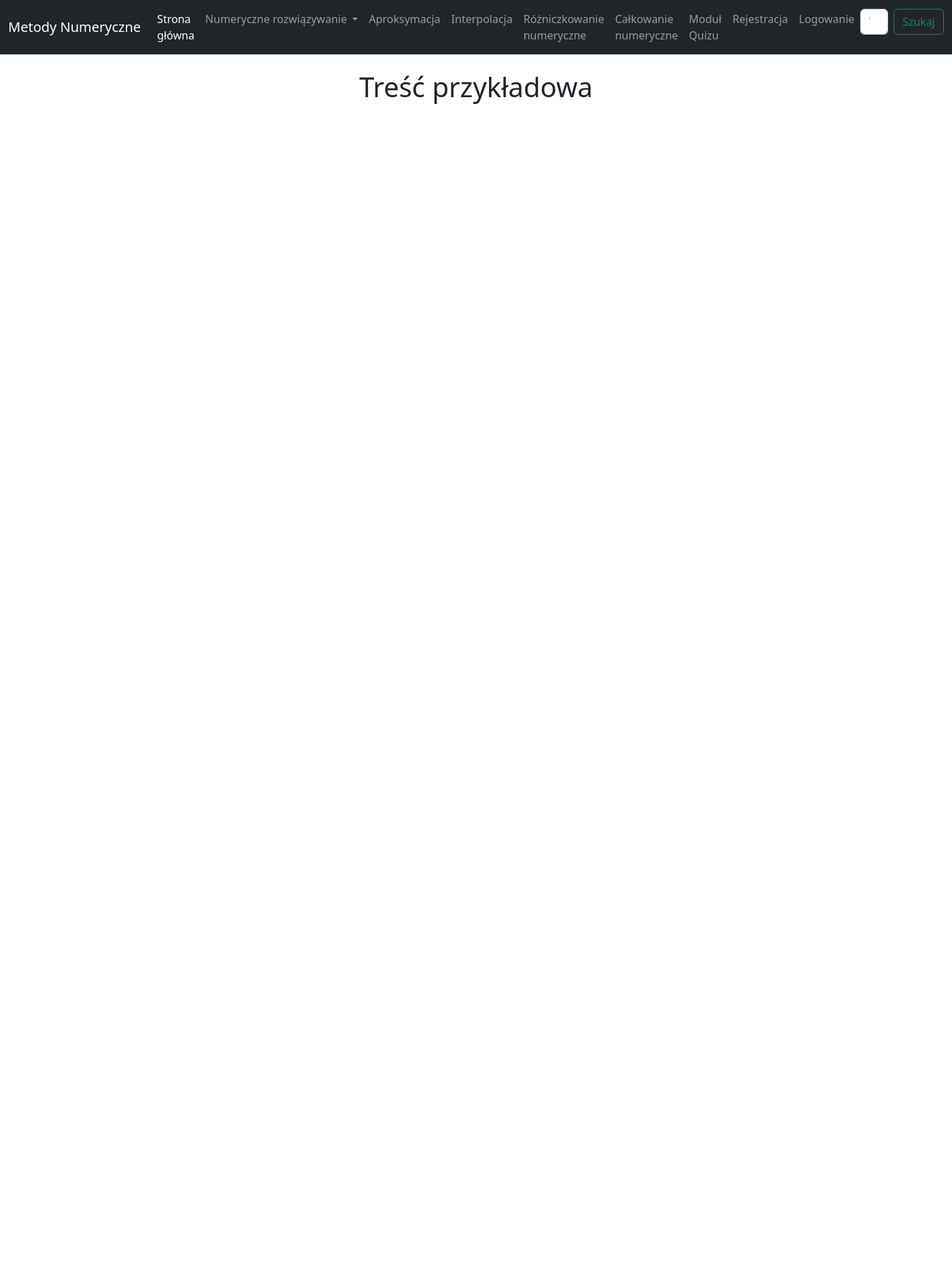
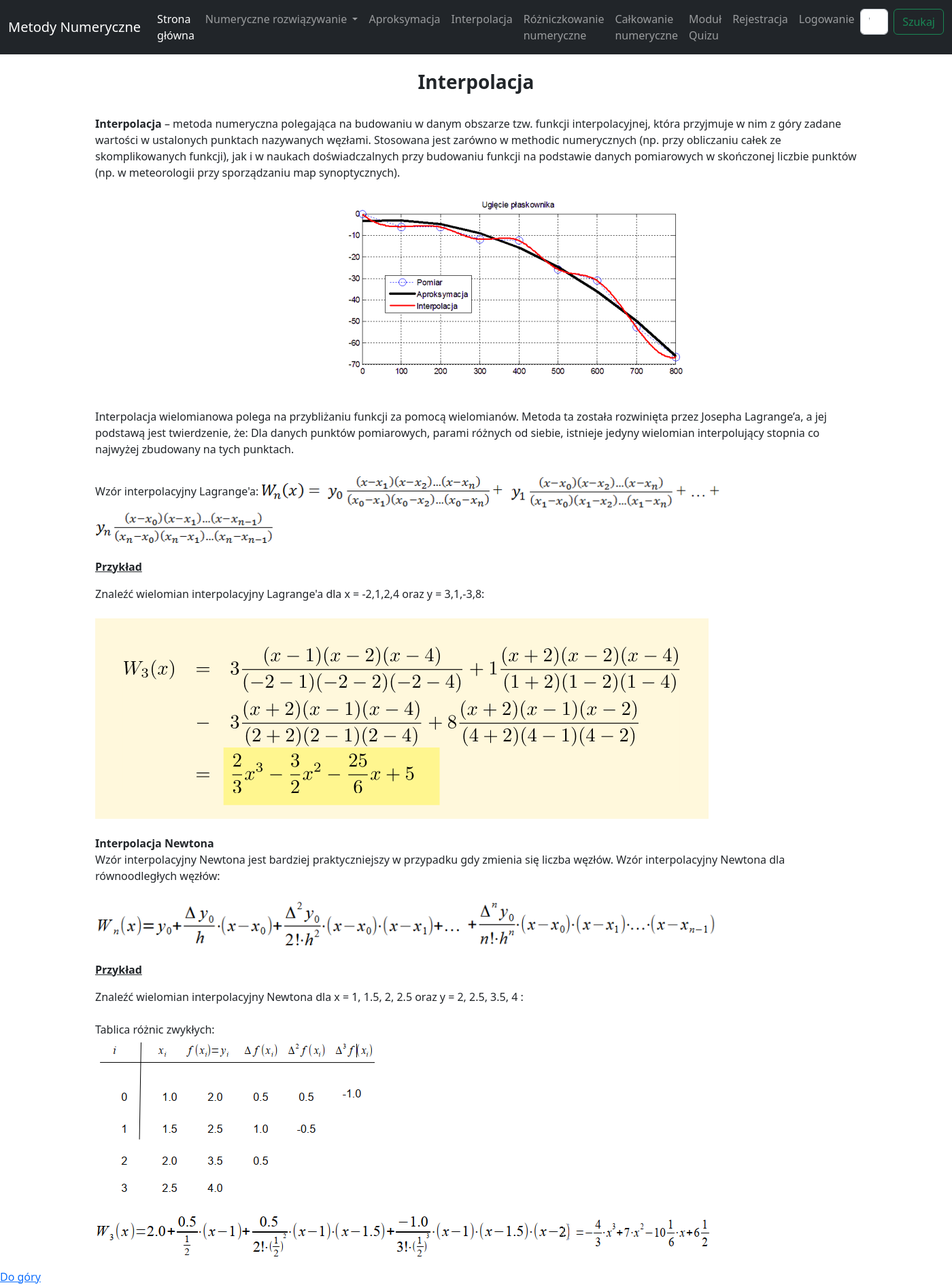
Before and after one commit to iamkileR/LearningApp-in-Django, a Django app: page /menu_interpolacja in a window 1400 px wide. Shown: the whole page at 68% size. Before the commit the page ends 153 px from the top, so only its background shows below. Run offline with Django 4.2, Linux system fonts and the light colour scheme.

Commit message:
some updates

```diff
--- a/templates/menu_aproksymacja.html
+++ b/templates/menu_aproksymacja.html
@@ -64,4 +64,5 @@
     Wielomiany ortogonalne ułatwiają więc bardzo zadanie i są zatem często wykorzystywane przy aproksymacji
     funkcji.
 </p>
+<a href="#" class="scrollToTop">Do góry</a>
 {% endblock %}
--- a/templates/menu_interpolacja.html
+++ b/templates/menu_interpolacja.html
@@ -1,6 +1,46 @@
 {% extends 'base.html' %}
 {% block title %}Interpolacja{% endblock %}
+{% load static %}
+{% block content %}
 
-{% block content %}
-<h1>Treść przykładowa</h1>
+<h3><b>Interpolacja</b></h3><br>
+
+<p>
+    <b>Interpolacja</b> – metoda numeryczna polegająca na budowaniu w danym obszarze tzw. funkcji interpolacyjnej,
+    która przyjmuje w nim z góry zadane wartości w ustalonych punktach nazywanych węzłami. Stosowana
+    jest zarówno w methodic numerycznych (np. przy obliczaniu całek ze skomplikowanych funkcji),
+    jak i w naukach doświadczalnych przy budowaniu funkcji na podstawie danych pomiarowych w
+    skończonej liczbie punktów (np. w meteorologii przy sporządzaniu map synoptycznych).<br><br>
+    <img style="margin-left: 32%" src="{%  static "img/interpolacja/1.PNG" %}"><br><br>
+    Interpolacja wielomianowa polega na przybliżaniu funkcji za pomocą wielomianów. Metoda
+    ta została rozwinięta przez Josepha Lagrange’a, a jej podstawą jest twierdzenie, że:
+    Dla danych punktów pomiarowych, parami różnych od siebie, istnieje jedyny wielomian
+    interpolujący stopnia co najwyżej zbudowany na tych punktach.<br><br>
+
+    Wzór interpolacyjny Lagrange'a:
+    <img src="{%  static "img/interpolacja/2.PNG" %}">
+    <img src="{%  static "img/interpolacja/3.PNG" %}">
+    <img src="{%  static "img/interpolacja/4.PNG" %}">
+</p>
+<p class="underline"><b>Przykład</b></p>
+<p>
+    Znaleźć wielomian interpolacyjny Lagrange'a dla x = -2,1,2,4 oraz y = 3,1,-3,8:<br><br>
+    <img src="{%  static "img/interpolacja/5.PNG" %}"><br><br>
+
+    <b>Interpolacja Newtona</b><br>
+    Wzór interpolacyjny Newtona jest bardziej praktyczniejszy w przypadku gdy zmienia się
+    liczba węzłów. Wzór interpolacyjny Newtona dla równoodległych węzłów:<br><br>
+    <img src="{%  static "img/interpolacja/6.PNG" %}">
+    <img src="{%  static "img/interpolacja/7.PNG" %}">
+</p>
+<p class="underline"><b>Przykład</b></p>
+<p>
+    Znaleźć wielomian interpolacyjny Newtona dla x = 1, 1.5, 2, 2.5 oraz y = 2, 2.5, 3.5, 4 :<br><br>
+    Tablica różnic zwykłych: <br>
+    <img src="{%  static "img/interpolacja/8.PNG" %}"><br><br>
+    <img src="{%  static "img/interpolacja/9.PNG" %}">
+    <img src="{%  static "img/interpolacja/10.PNG" %}">
+
+</p>
+<a href="#" class="scrollToTop">Do góry</a>
 {% endblock %}
```
Also changed, not shown: templates/index.html (+7 -5 lines), website/static/img/interpolacja/1.PNG (added), website/static/img/interpolacja/10.PNG (added), website/static/img/interpolacja/2.PNG (added), website/static/img/interpolacja/3.PNG (added), website/static/img/interpolacja/4.PNG (added), website/static/img/interpolacja/5.PNG (added), website/static/img/interpolacja/6.PNG (added), website/static/img/interpolacja/7.PNG (added), website/static/img/interpolacja/8.PNG (added), website/static/img/interpolacja/9.PNG (added).
